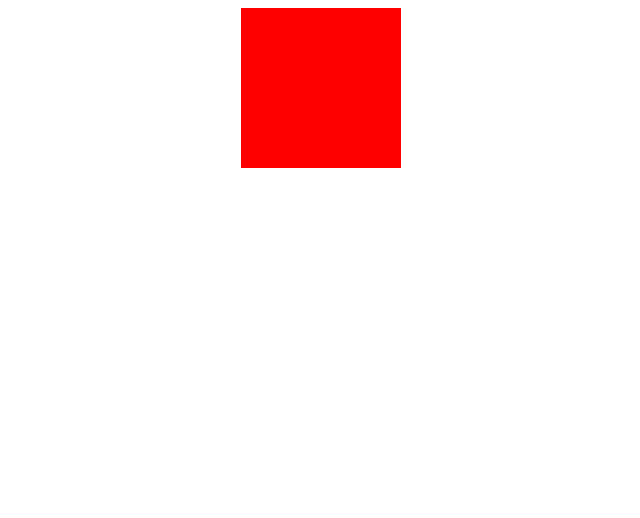
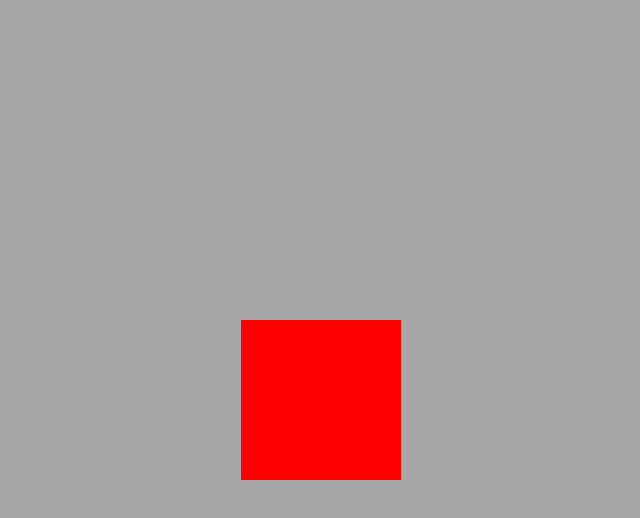
Before and after one commit to S-North/javascript-course, a plain HTML site: page 02-Variables/index.html in a window 1280 px wide. Shown: the whole page, without its empty margins (319-959 px from the left). Drawn offline with Linux system fonts and the light colour scheme.

Commit message:
dom manipulation and functions

```diff
--- a/02-Variables/style.css
+++ b/02-Variables/style.css
@@ -1,3 +1,11 @@
+body {
+    margin: 0;
+    background-color: rgb(166, 166, 166);
+    display: flex;
+    align-items: center;
+    height: 100vh;
+}
+
 .mystyle {
     background-color: red;
     height: 10rem;
--- /dev/null
+++ b/03-DOM/style.css
@@ -0,0 +1,18 @@
+body {
+    margin: 0;
+    background-color: rgb(166, 166, 166);
+    display: flex;
+    align-items: center;
+    height: 100vh;
+}
+
+.mystyle {
+    background-color: red;
+
+    color: whitesmoke;
+    font-family: Arial, Helvetica, sans-serif;
+    height: 70vh;
+    width: 70vw;
+    margin: auto;
+    object-fit: contain;
+}
--- /dev/null
+++ b/04-Functions-and-events/style.css
@@ -0,0 +1,18 @@
+body {
+    margin: 0;
+    background-color: rgb(166, 166, 166);
+    display: flex;
+    align-items: center;
+    height: 100vh;
+}
+
+.mystyle {
+    background-color: red;
+
+    color: whitesmoke;
+    font-family: Arial, Helvetica, sans-serif;
+    height: 70vh;
+    width: 70vw;
+    margin: auto;
+    object-fit: contain;
+}
```
Also changed, not shown: 03-DOM/index.html (added, +15 -0 lines), 03-DOM/main.js (added, +17 -0 lines), 04-Functions-and-events/index.html (added, +15 -0 lines), 04-Functions-and-events/main.js (added, +24 -0 lines), 03-DOM/bruno-zoli.jpg (added), 04-Functions-and-events/bruno-zoli.jpg (added), 3 other files.
